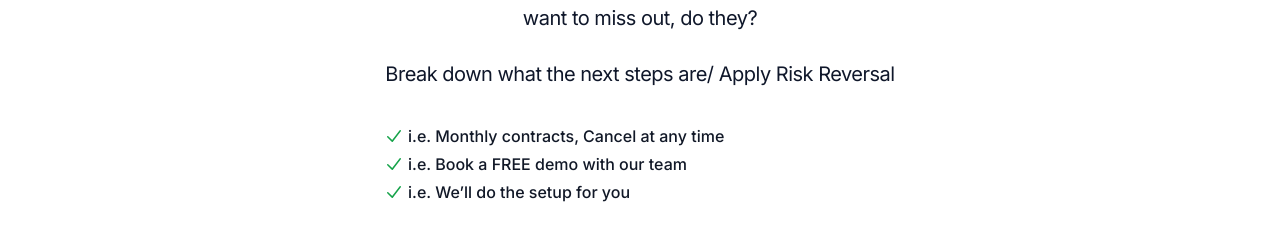
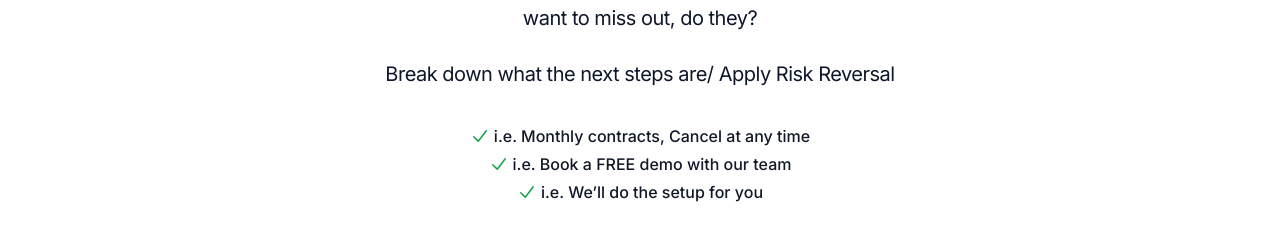
Before and after one commit to The-Kaveshan/saas-landing-template, a Next.js app: page / in a window 1280 px wide. Shown: the part 7490-7734 px from the top of the page. Built offline with nearby package versions, Linux system fonts and the light colour scheme.

Commit message:
fixed text alignment

```diff
--- a/src/components/Hero.tsx
+++ b/src/components/Hero.tsx
@@ -14,7 +14,7 @@ export function Hero({
     stepHTML = steps.map((step: any, index: number) => (
       <p
         key={index}
-        className="flex items-center text-base font-medium text-gray-900"
+        className="flex items-center justify-center text-base font-medium text-gray-900"
       >
         {step.icon}
         {step.text}
@@ -40,10 +40,7 @@ export function Hero({
         </p>
       ) : null}
       {stepHTML ? (
-        <div className="mt-8 sm:mx-auto sm:max-w-lg sm:text-center lg:text-center items-center">
-          {/* <div className="mt-8 sm:mx-auto sm:max-w-lg sm:text-center lg:mx-0 lg:text-left"></div> */}
-          {stepHTML}
-        </div>
+        <div className="mx-auto mt-8 max-w-lg text-center ">{stepHTML}</div>
       ) : (
         ''
       )}
```
